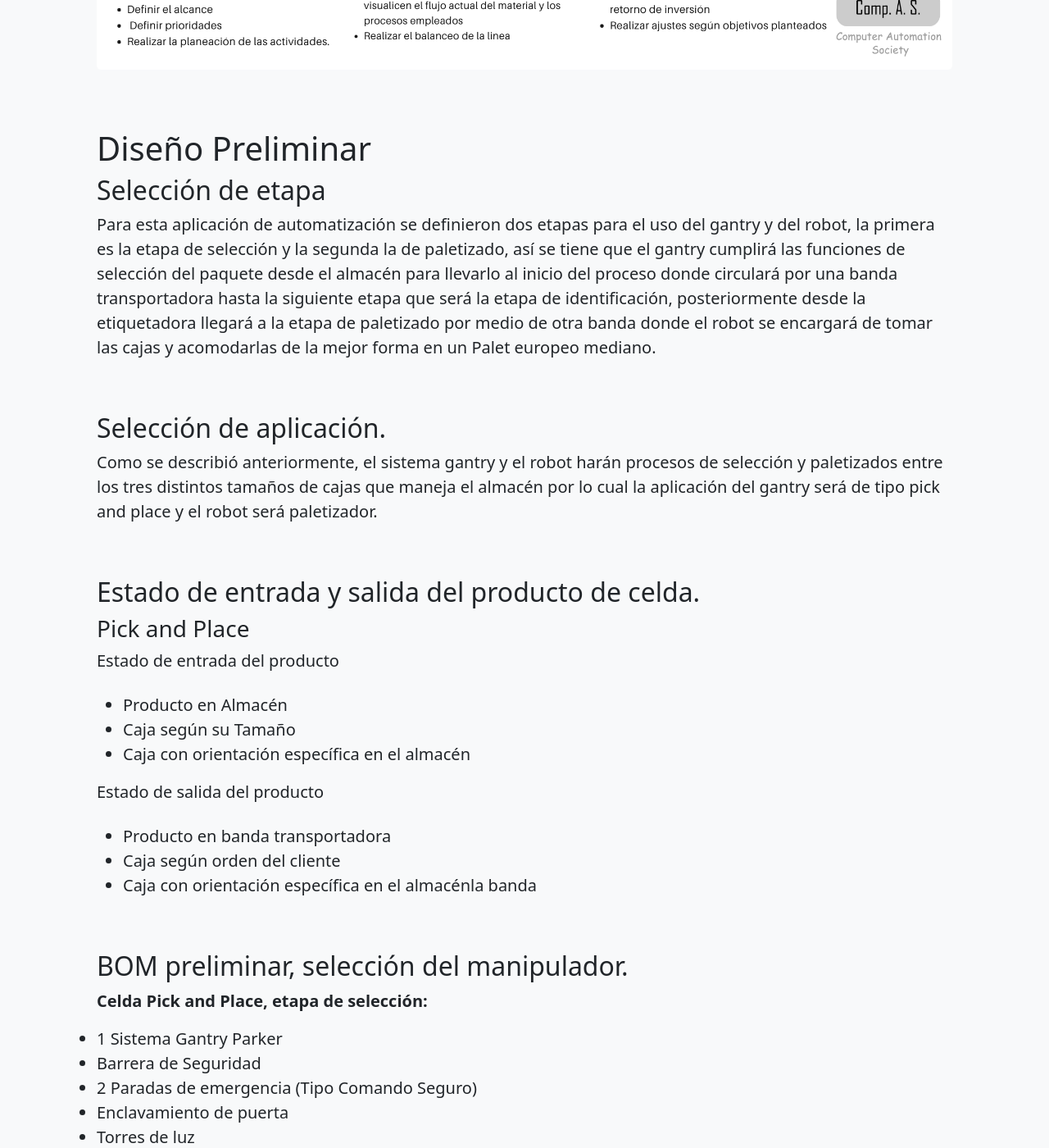
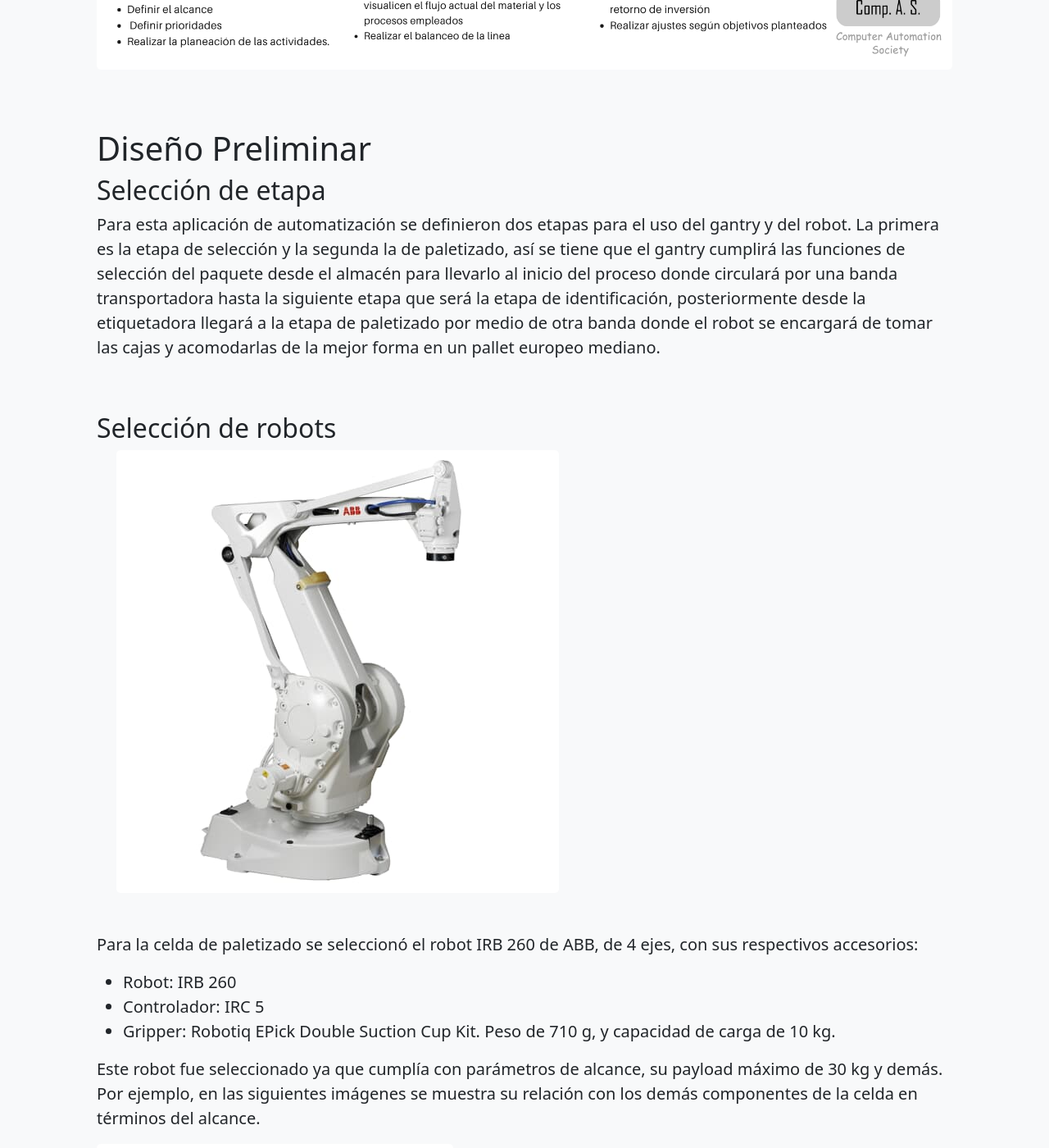
Before and after one commit to APM-GLSV/Comp.A.S, a Jekyll site: the page built from pages/modulos/celda_robotizada.html, in a window 1280 px wide and 1400 px high, scrolled down 963 px. Shown: the whole window at 82% size. Built offline with Jekyll 4.4.1, drawn with Linux system fonts in a browser that asks for light colours; some of the changed text lies outside the part shown.

Commit message:
FinalUpdateRobot

```diff
--- a/pages/modulos/celda_robotizada.html
+++ b/pages/modulos/celda_robotizada.html
@@ -13,12 +13,33 @@
             <h1>Diseño Preliminar</h1>
             <h2>Selección de etapa</h2>
             <section class="mb-5">
-                <p>Para esta aplicación de automatización se definieron dos etapas para el uso del gantry y del robot, la primera es la etapa de selección y la segunda la de paletizado, así se tiene que el gantry cumplirá las funciones de selección del paquete desde el almacén para llevarlo al inicio del proceso donde circulará por una banda transportadora hasta la siguiente etapa que será la etapa de identificación, posteriormente desde la etiquetadora llegará a la etapa de paletizado por medio de otra banda donde el robot se encargará de tomar las cajas y acomodarlas de la mejor forma en un Palet europeo mediano.</p>
+                <p>Para esta aplicación de automatización se definieron dos etapas para el uso del gantry y del robot. La primera es la etapa de selección y la segunda la de paletizado, así se tiene que el gantry cumplirá las funciones de selección del paquete desde el almacén para llevarlo al inicio del proceso donde circulará por una banda transportadora hasta la siguiente etapa que será la etapa de identificación, posteriormente desde la etiquetadora llegará a la etapa de paletizado por medio de otra banda donde el robot se encargará de tomar las cajas y acomodarlas de la mejor forma en un pallet europeo mediano.</p>
             </section>
-            <h2> Selección de aplicación.  </h2>
+            <h2> Selección de robots  </h2>
+            <div class="row gx-5">
+                <div class="col-12"><img class="img-fluid rounded-3 mb-5" src="{{ site.baseurl }}/images/IRB260.jpg" alt="..." /></div>
+            </div>
             <section class="mb-5">
-                <p>Como se describió anteriormente, el sistema gantry y el robot harán procesos de selección y paletizados entre los tres distintos tamaños de cajas que maneja el almacén por lo cual la aplicación del gantry será de tipo pick and place y el robot será paletizador. </p>
-            </section>
+                <p>Para la celda de paletizado se seleccionó el robot IRB 260 de ABB, de 4 ejes, con sus respectivos accesorios:</p>
+                <ul> <li> Robot: IRB 260</li>
+                    <li> Controlador: IRC 5</li>
+                    <li> Gripper: Robotiq EPick Double Suction Cup Kit. Peso de 710 g, y capacidad de carga de 10 kg.</li>
+                </ul>
+
+            <p>Este robot fue seleccionado ya que cumplía con parámetros de alcance, su payload máximo de 30 kg y demás. Por ejemplo, en las siguientes imágenes se muestra su relación con los demás componentes de la celda en términos del alcance.</p>
+            <div class="row gx-5">
+                <div class="col-12"><img class="img-fluid rounded-3 mb-5" src="{{ site.baseurl }}/images/AlcanceUno.png" alt="..." /></div>
+            </div>
+            <div class="row gx-5">
+                <div class="col-12"><img class="img-fluid rounded-3 mb-5" src="{{ site.baseurl }}/images/Alcance2.png" alt="..." /></div>
+            </div>
+
+            <p> Para la etapa de almacenamiento y de distribución se seleccionó un sistema Gantry Parker PPR 50. Este sistema cuenta con un máximo de carga de 12 kg. Y unas dimensiones que permiten el abastecimiento total del almacén. De igual manera, cuenta con su controlador Compax.
+            </p>
+            <div class="row gx-5">
+                <div class="col-12"><img class="img-fluid rounded-3 mb-5" src="{{ site.baseurl }}/images/GantryParker.webp" alt="..." /></div>
+            </div>
+        </section>
             <h2> Estado de entrada y salida del producto de celda. </h2>
             <section class="mb-5">
                 <h3>Pick and Place</h3>
@@ -32,10 +53,16 @@
                 <ul>
                     <li>Producto en banda transportadora</li>
                     <li>Caja según orden del cliente</li>
-                    <li>Caja con orientación específica en el almacénla banda</li>
+                    <li>Caja con orientación específica en la banda</li>
             </section>
-            <h2> BOM preliminar, selección del manipulador. </h2>
-            <p><b>Celda Pick and Place, etapa de selección:</b></p>
+            <h2> Disposición de la celda</h2>
+            <div class="row gx-5">
+                <div class="col-12"><img class="img-fluid rounded-3 mb-5" src="{{ site.baseurl }}/images/LayoutCeldaRobot.png" alt="..." /></div>
+            <p> En la imagen se muestra la distribución de espacio en la celda de paletizado, así como al relación con el flujo de material a lo largo de la misma. Una celda centrada en robot, con dos bandas para las cajas de ingreso y un espacio para ingreso de pallets con el propósito de ubicar las cajas.  </p>
+            </div>
+            <h2> BOM </h2>
+
+            <p><b>Celda Pick and Place, etapa de almacenamiento y distribución:</b></p>
 
 <ul>
 <li>1 Sistema Gantry Parker</li>
```
Also changed, not shown: other parts of pages/modulos/celda_robotizada.html (+0 -1 lines), images/Alcance2.png (added), images/AlcanceUno.png (added), images/GantryParker.webp (added), images/IRB260.jpg (added), images/LayoutCeldaRobot.png (added).
